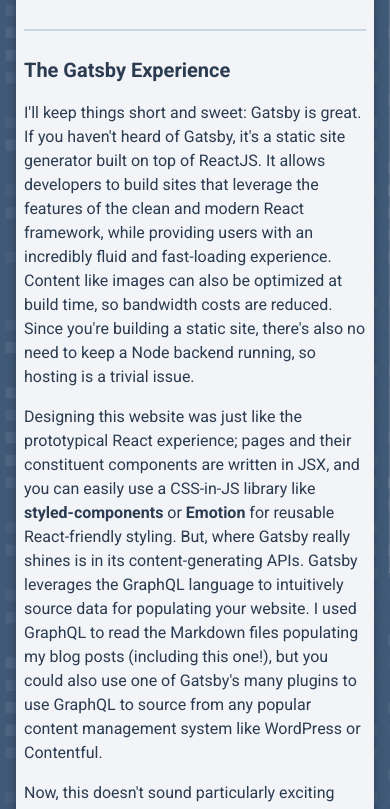
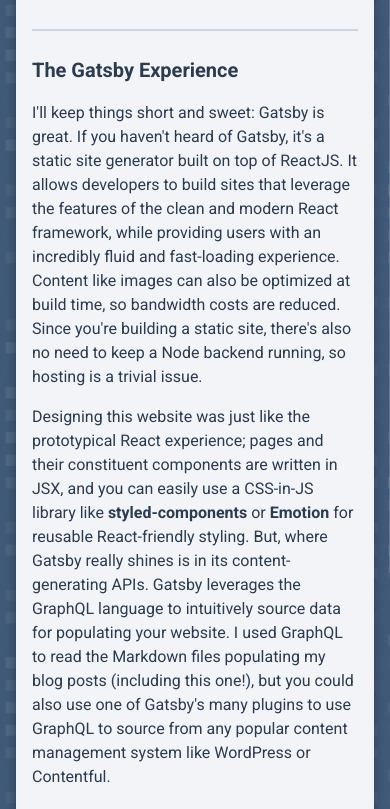
Before and after one commit to cprost/prost.ca, a Gatsby site: page /blog/kickoff in a window 390 px wide. Shown: the part 271-1080 px from the top of the page. Built offline with nearby package versions, Linux system fonts and the light colour scheme; Gatsby itself is replaced by a stand-in of ours.

Commit message:
navigation animation fix; edited mobile padding

```diff
--- a/src/components/Navigation.js
+++ b/src/components/Navigation.js
@@ -38,9 +38,9 @@
   padding-right: 2rem;
   box-shadow: ${props => props.scrollPos === 'up' ? theme.shadows.navEdge : 'none'};
   background: ${props => props.scrollPos === 'up' ? theme.colours.palette600 : 'transparent' };
-  transition-delay: ${props => props.scrollPos === 'top' ? '0.7s' : '0.1s'};
   transition: all 0.4s ease-in-out;
   transform: ${props => props.scrollPos === 'down' ? 'translateY(-80px)' : 'translateY(0px)'};
+  transition-delay: ${props => props.scrollPos === 'top' ? '0.7s' : '0.2s'};
   z-index: 3;
 
   h2 {
--- a/src/styles/Containers.js
+++ b/src/styles/Containers.js
@@ -22,7 +22,7 @@
   border-radius: 0.5rem;
 
   ${media.small} {
-    padding: 0.5rem;
+    padding: 0.5rem 1rem;
     border: none;
   }
 
--- a/src/styles/GlobalCSS.js
+++ b/src/styles/GlobalCSS.js
@@ -54,11 +54,11 @@
           margin-bottom: 0.5rem;
 
           ${media.medium} {
-            font-size: 30px;
+            font-size: 34px;
           }
 
           ${media.small} {
-            font-size: 25px;
+            font-size: 30px;
           }
         }
 
--- a/src/templates/blogpost.js
+++ b/src/templates/blogpost.js
@@ -20,15 +20,7 @@
 `
 
 const PostContainer = styled(Container)`
-  padding-left: 2rem;
-  padding-right: 2rem;
   border-radius: 0.5rem;
-
-  ${media.small} {
-    padding-left: 0.5rem;
-    padding-right: 0.5rem;
-    border: none;
-  }
 `
 
 const PostTitle = styled.h1`
```
